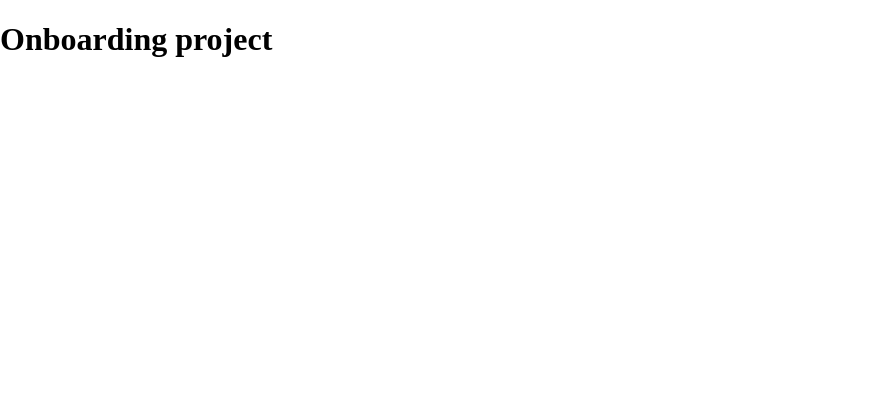
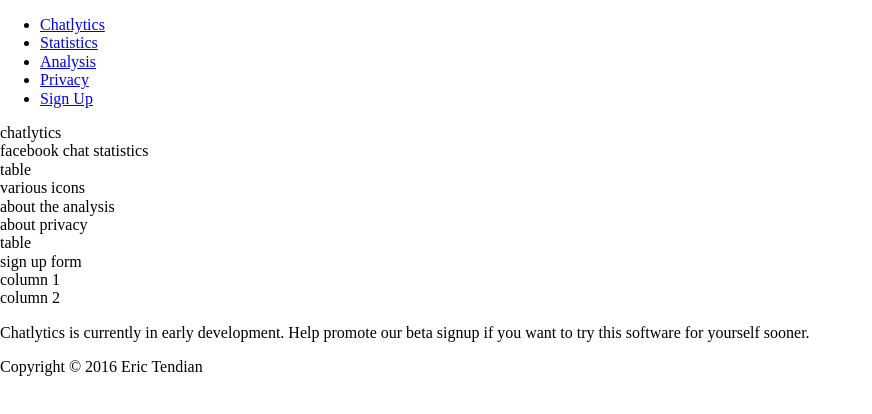
Before and after one commit to EricTendian/itmd362-onboarding, a plain HTML site: page index.html in a window 1280 px wide. Shown: the whole page, without its empty margins (0-872 px from the left). Drawn offline with nearby package versions, Linux system fonts and the light colour scheme.

Commit message:
Adding page structure and layout

```diff
--- a/index.html
+++ b/index.html
@@ -3,8 +3,8 @@
     <head>
         <meta charset="utf-8">
         <meta http-equiv="x-ua-compatible" content="ie=edge">
-        <title>ITMD 362 Onboarding Project</title>
-        <meta name="description" content="Add a description">
+        <title>Chatlytics: Chat analysis software</title>
+        <meta name="description" content="Curious about your own communication habits in a digital medium? Study your past communications through a people-centric lens.">
         <meta name="viewport" content="width=device-width, initial-scale=1">
 
         <link rel="stylesheet" href="https://cdnjs.cloudflare.com/ajax/libs/normalize/3.0.3/normalize.min.css">
@@ -16,8 +16,63 @@
             <p class="browserupgrade">You are using an <strong>outdated</strong> browser. Please <a href="http://browsehappy.com/">upgrade your browser</a> to improve your experience.</p>
         <![endif]-->
 
-        <!-- Content will go here -->
-        <h1>Onboarding project</h1>
+        <header>
+            <nav>
+                <ul>
+                    <li><a href="#">Chatlytics</a></li>
+                    <li><a href="#statistics">Statistics</a></li>
+                    <li><a href="#analysis">Analysis</a></li>
+                    <li><a href="#privacy">Privacy</a></li>
+                    <li><a href="#signup">Sign Up</a></li>
+                </ul>
+            </nav>
+        </header>
+
+        <main>
+            <section class="hero">
+                chatlytics
+            </section>
+            <section id="statistics">
+                <div class="feature">
+                    facebook chat statistics
+                </div>
+                <div class="graphic">
+                    table
+                </div>
+            </section>
+            <section id="analysis">
+                <div class="graphic">
+                    various icons
+                </div>
+                <div class="feature">
+                    about the analysis
+                </div>
+            </section>
+            <section id="privacy">
+                <div class="feature">
+                    about privacy
+                </div>
+                <div class="graphic">
+                    table
+                </div>
+            </section>
+            <section id="signup">
+                sign up form
+                <form>
+                    <div>
+                        column 1
+                    </div>
+                    <div>
+                        column 2
+                    </div>
+                </form>
+            </section>
+        </main>
+
+        <footer>
+            <p>Chatlytics is currently in early development. Help promote our beta signup if you want to try this software for yourself sooner.</p>
+            <p>Copyright &copy; 2016 Eric Tendian</p>
+        </footer>
 
         <script src="https://ajax.googleapis.com/ajax/libs/jquery/2.2.0/jquery.min.js"></script>
         <script src="js/main.js"></script>
```
